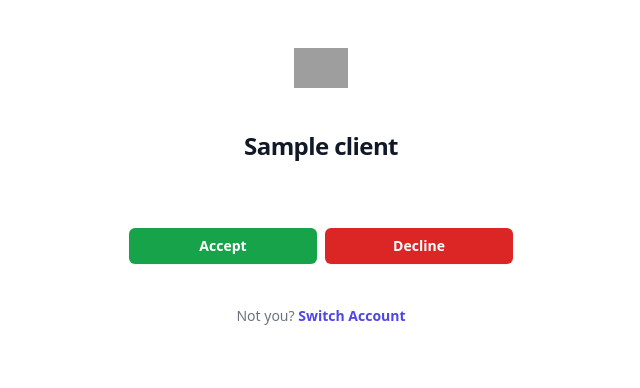
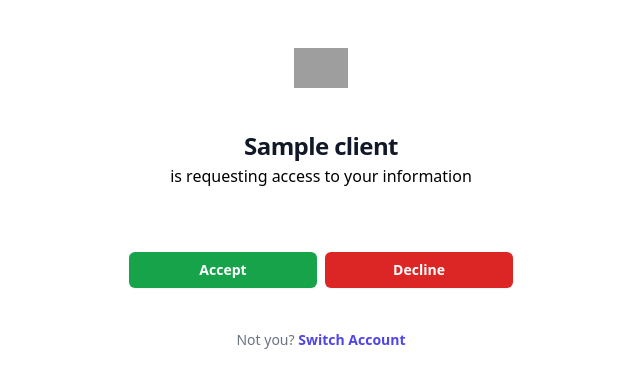
Before and after one commit to i1d9/rfc_6749_flask, a Flask app: template templates/auth/consent.html in a window 1280 px wide. Shown: the top 388 px of the page, without its empty margins (319-959 px from the left). Run offline with Flask 3, Linux system fonts and the light colour scheme; the template is opened without the code that fills it: most values are stand-ins (such as "Sample title", 1, 10 or a date in 2020); some libraries are stand-ins or nearby versions; grey boxes are pictures that could not be loaded.

Commit message:
added csrf error template, updated consent page message

```diff
--- a/templates/auth/consent.html
+++ b/templates/auth/consent.html
@@ -6,12 +6,11 @@
     <h2 class="mt-10 text-center text-2xl font-bold leading-9 tracking-tight text-gray-900">{{ client.name }}</h2>
   </div>
 
+  <p class="text-center">is requesting access to your information</p>
   <div class="mt-10 sm:mx-auto sm:w-full sm:max-w-sm">
     <form class="space-y-6" action="#" method="POST">
 
 	<input type="hidden" name="csrf_token" value = "{{ csrf_token() }}" />
-
-
 
       <div class="flex gap-2">
 		<button type="submit" name="accept"  value="1" class="flex w-full justify-center rounded-md bg-green-600 px-3 py-1.5 text-sm font-semibold leading-6 text-white shadow-sm hover:bg-indigo-500 focus-visible:outline focus-visible:outline-2 focus-visible:outline-offset-2 focus-visible:outline-green-600">Accept</button>
```
Also changed, not shown: templates/auth/login.html (+6 -2 lines), templates/error/csrf.html (added).
